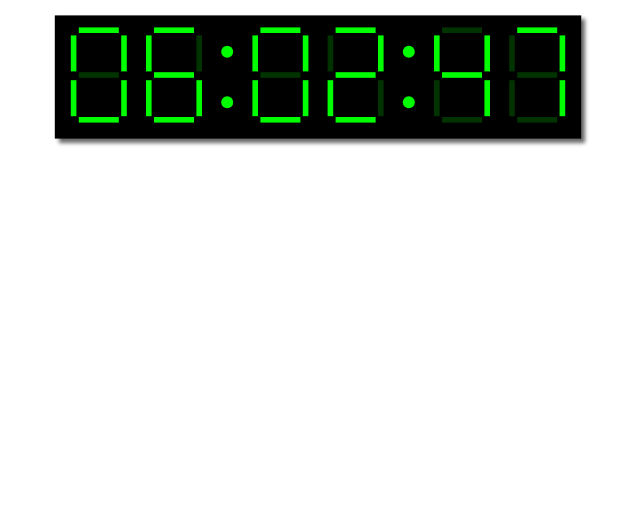
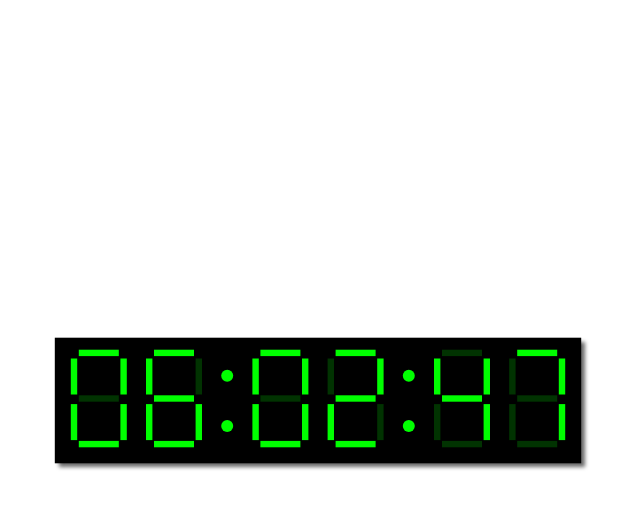
Before and after one commit to JoyanceRoshin/digital-clock, a plain HTML site: page index.html in a window 1280 px wide. Shown: the whole page, without its empty margins (322-962 px from the left). Drawn offline with nearby package versions, Linux system fonts and the light colour scheme.

Commit message:
Update styles.css

```diff
--- a/styles.css
+++ b/styles.css
@@ -1,3 +1,6 @@
+.container{
+    height: 100vh;
+}
 .lcd {
     background: #000;
     padding: 20px;
@@ -9,13 +12,13 @@
 }
 .a, .d, .g {
     width: 50px;
-    height: 7px;
+    height: 8px;
     background: rgb(1, 51, 1);
     margin: auto;
     margin-top: -5px;
 }
 .b, .c, .e, .f {
-    width: 7px;
+    width: 8px;
     height: 45px;
     background: rgb(1, 51, 1);
     display: inline-block;
```
